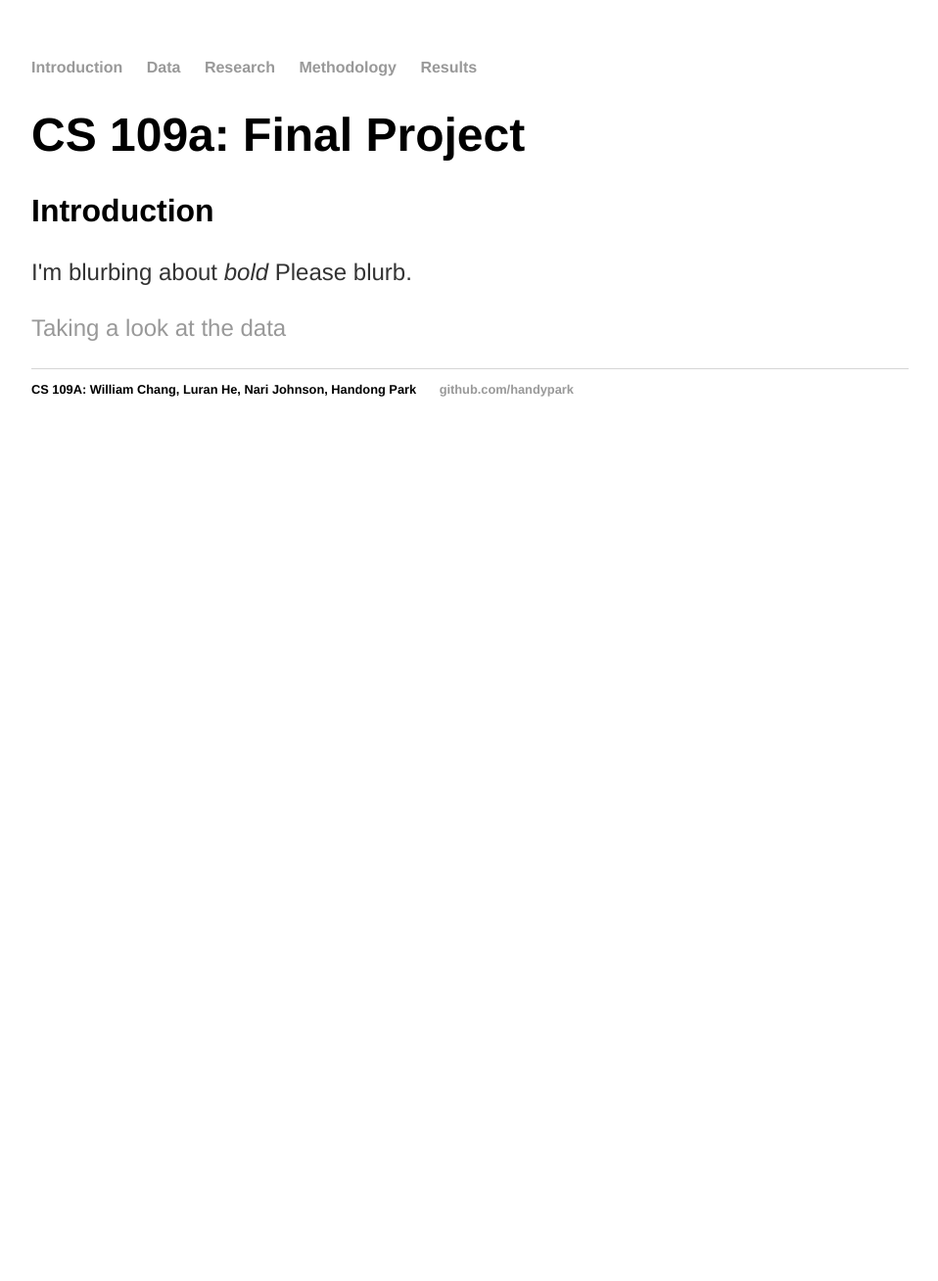
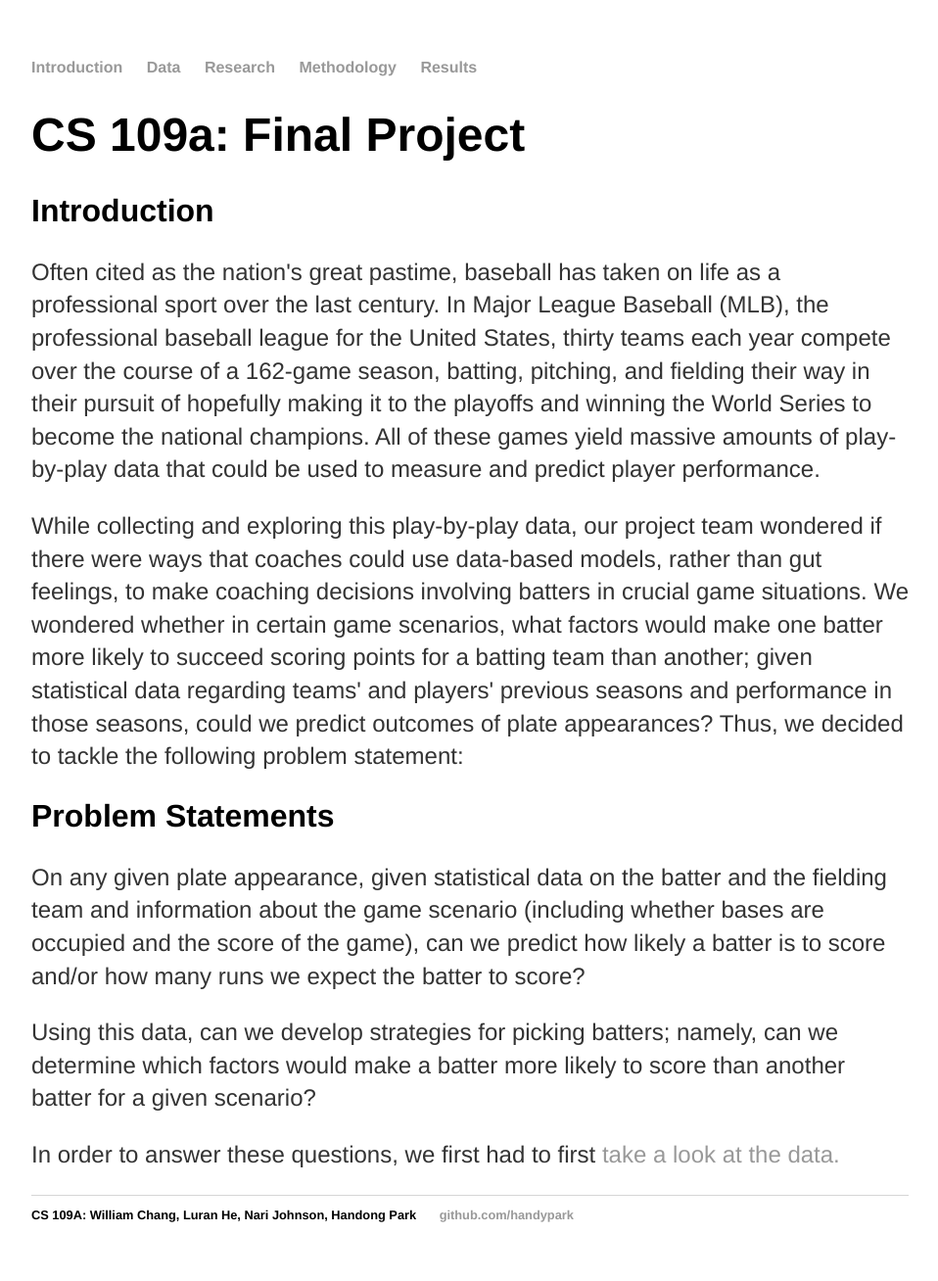
Before and after one commit to handypark/handypark.github.io, a Jekyll site: the page built from index.html, in a window 1280 px wide. Shown: the whole page at 98% size, without its empty margins (160-1118 px from the left). Built offline with Jekyll 4.4.1, drawn with Linux system fonts in a browser that asks for light colours; before the commit the page ends 900 px from its top, so only the background shows below that.

Commit message:
Update index.html

```diff
--- a/index.html
+++ b/index.html
@@ -5,6 +5,32 @@ title: Introduction
 <div class="blurb">
 	<h1>CS 109a: Final Project</h1>
 	<h2>Introduction</h2>
-	<p>I'm blurbing about <em>bold</em> Please blurb. </p>
-	<p><a href="/data">Taking a look at the data</a></p>
+	<p>
+		Often cited as the nation's great pastime, baseball has taken on life as a professional sport over the last century.
+		In Major League Baseball (MLB), the professional baseball league for the United States, thirty teams each year
+		compete over the course of a 162-game season, batting, pitching, and fielding their way in their pursuit of hopefully
+		making it to the playoffs and winning the World Series to become the national champions. All of these games yield massive
+		amounts of play-by-play data that could be used to measure and predict player performance.
+	</p>
+	<p>
+		While collecting and exploring this play-by-play data, our project team wondered if there were
+		ways that coaches could use data-based models, rather than gut feelings, to make coaching decisions involving batters
+		in crucial game situations. We wondered whether in certain game scenarios, what factors would make one
+		batter more likely to succeed scoring points for a batting team than another; given statistical data regarding
+		teams' and players' previous seasons and performance in those seasons, could we predict outcomes of plate appearances?
+		Thus, we decided to tackle the following problem statement:
+	</p>
+	<h2>Problem Statements</h2>
+	<p>
+		On any given plate appearance, given statistical data on the batter and the fielding team and information about the
+		game scenario (including whether bases are occupied and the score of the game), can we predict how likely a batter is
+		to score and/or how many runs we expect the batter to score?
+	</p>
+	<p>
+		Using this data, can we develop strategies for picking batters; namely, can we determine which factors would make a
+		batter more likely to score than another batter for a given scenario?
+	</p>
+	<p>
+		In order to answer these questions, we first had to first <a href="/data">take a look at the data.</a></p>
+	</p>
 </div><!-- /.blurb -->
```
